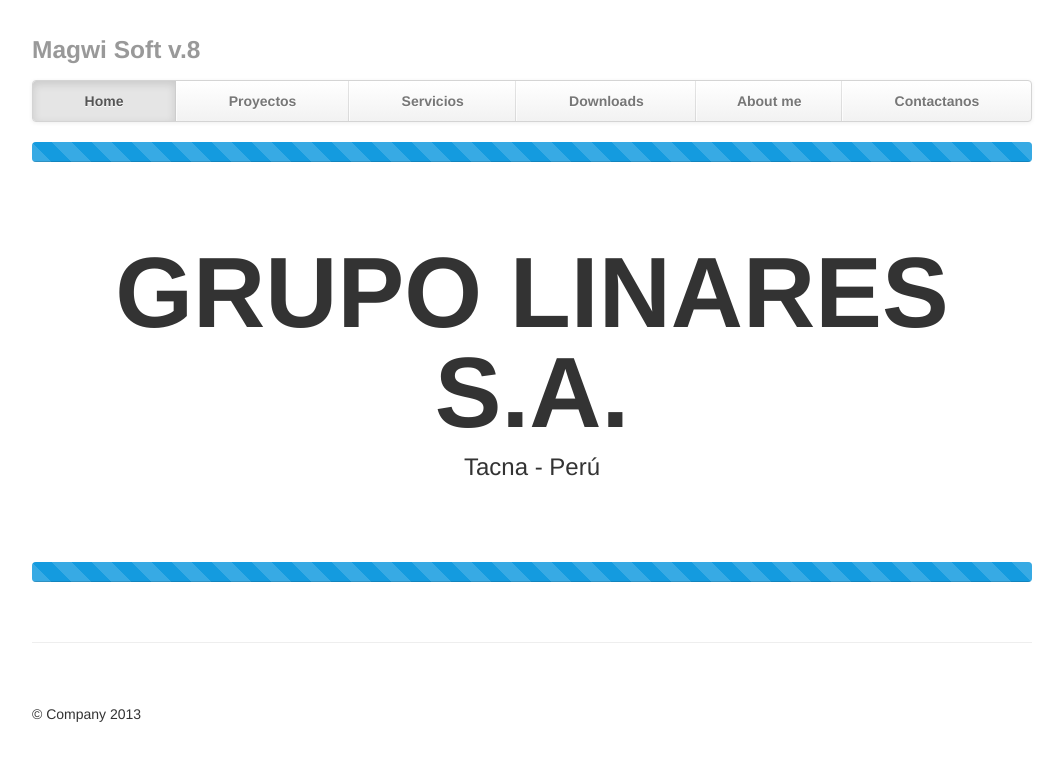
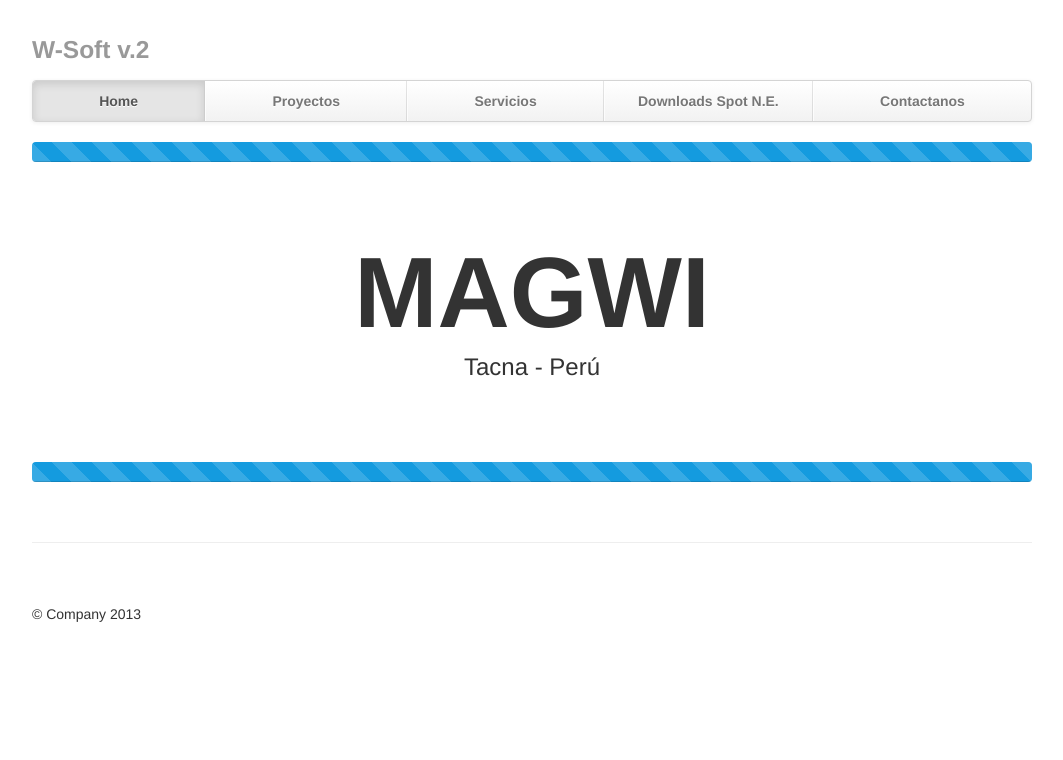
Before and after one commit to wcalisaya/magwi, a plain HTML site: page index.html in a window 1280 px wide. Shown: the whole page, without its empty margins (108-1171 px from the left). Drawn offline with Linux system fonts and the light colour scheme.

Commit message:
Update index.html
ASASD

```diff
--- a/index.html
+++ b/index.html
@@ -100,7 +100,7 @@
     <div class="container">
 
       <div class="masthead">
-        <h3 class="muted">Magwi Soft v.8</h3>
+        <h3 class="muted">W-Soft v.2</h3>
         <div class="navbar">
           <div class="navbar-inner">
             <div class="container">
@@ -108,8 +108,8 @@
                 <li class="active"><a href="#">Home</a></li>
                 <li><a href="#">Proyectos</a></li>
                 <li><a href="#">Servicios</a></li>
-                <li><a href="#">Downloads</a></li>
-                <li><a href="#">About me</a></li>
+                <li><a href="#">Downloads Spot N.E.</a></li>
+
                 <li><a href="#">Contactanos</a></li>
 
               </ul>
@@ -122,7 +122,7 @@
 </div>
       <!-- Jumbotron -->
       <div class="jumbotron">
-        <h1>GRUPO LINARES S.A.</h1>
+        <h1>MAGWI</h1>
         <p class="lead">Tacna - Perú</p>
       </div>
 	  <div class="progress progress-striped active">
```
